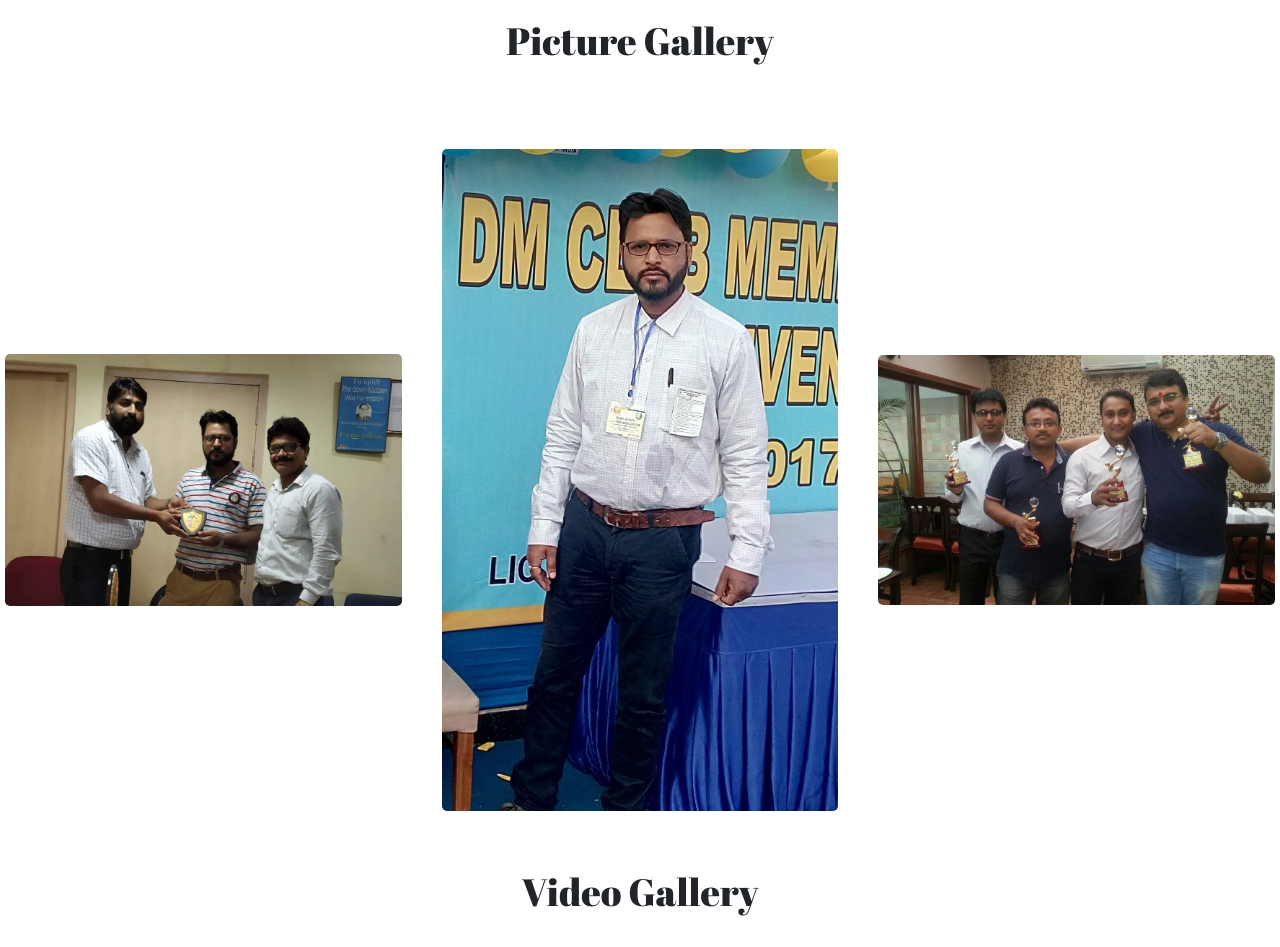
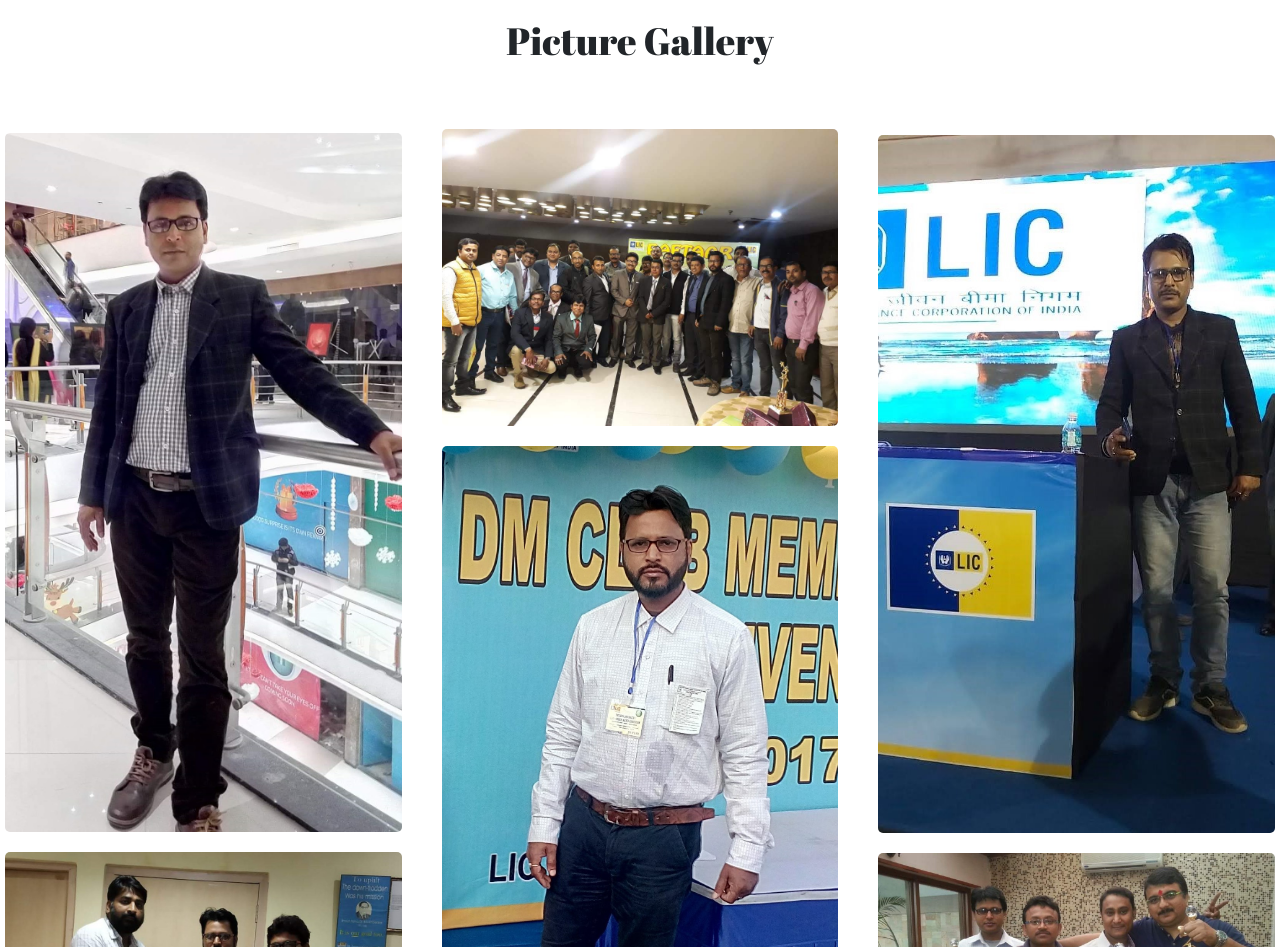
Before and after one commit to AnandGupta-LicAdvisor/Official-Website, a plain HTML site: page gallery.html in a window 1280 px wide. Shown: the part 740-1687 px from the top of the page. Drawn offline with nearby package versions, Linux system fonts and the light colour scheme; the site is published under a folder, as on GitHub Pages, so addresses that start at the root find nothing; a web font is replaced by a local one.

Commit message:
Update gallery.html

```diff
--- a/gallery.html
+++ b/gallery.html
@@ -63,15 +63,15 @@
       <h3>Picture Gallery</h3>
       <div class="row images d-flex justify-content-center align-items-center">
         <div class="column col-xl-4 col-lg-4 col-md-4 col-12 d-flex justify-content-center align-items-center flex-column">
-            <img class="gal-img" src="/img4.jpg" alt="">
+            <img class="gal-img" src="./img4.jpg" alt="">
             <img class="gal-img" src="./img2.jpg" alt="">
           </div>
           <div class="column col-xl-4 col-lg-4 col-md-4 col-12 d-flex justify-content-center align-items-center flex-column">
-            <img class="gal-img" src="/groupfie.jpg" alt="">
+            <img class="gal-img" src="./groupfie.jpg" alt="">
             <img class="gal-img" src="./img5.jpg" alt="">
           </div>
           <div class="column col-xl-4 col-lg-4 col-md-4 col-12 d-flex justify-content-center align-items-center flex-column">
-            <img class="gal-img" src="/img3.jpg" alt="">
+            <img class="gal-img" src="./img3.jpg" alt="">
             <img class="gal-img" src="./img1.jpg" alt="">
           </div>
       </div>
```
